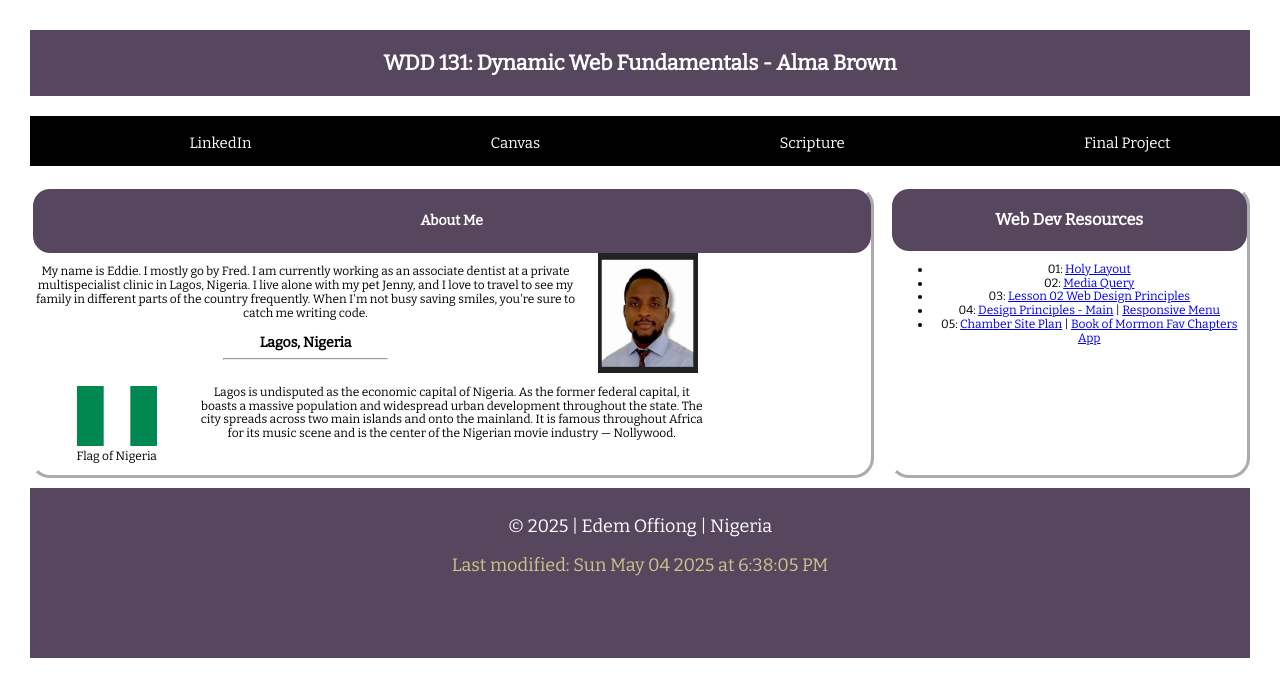
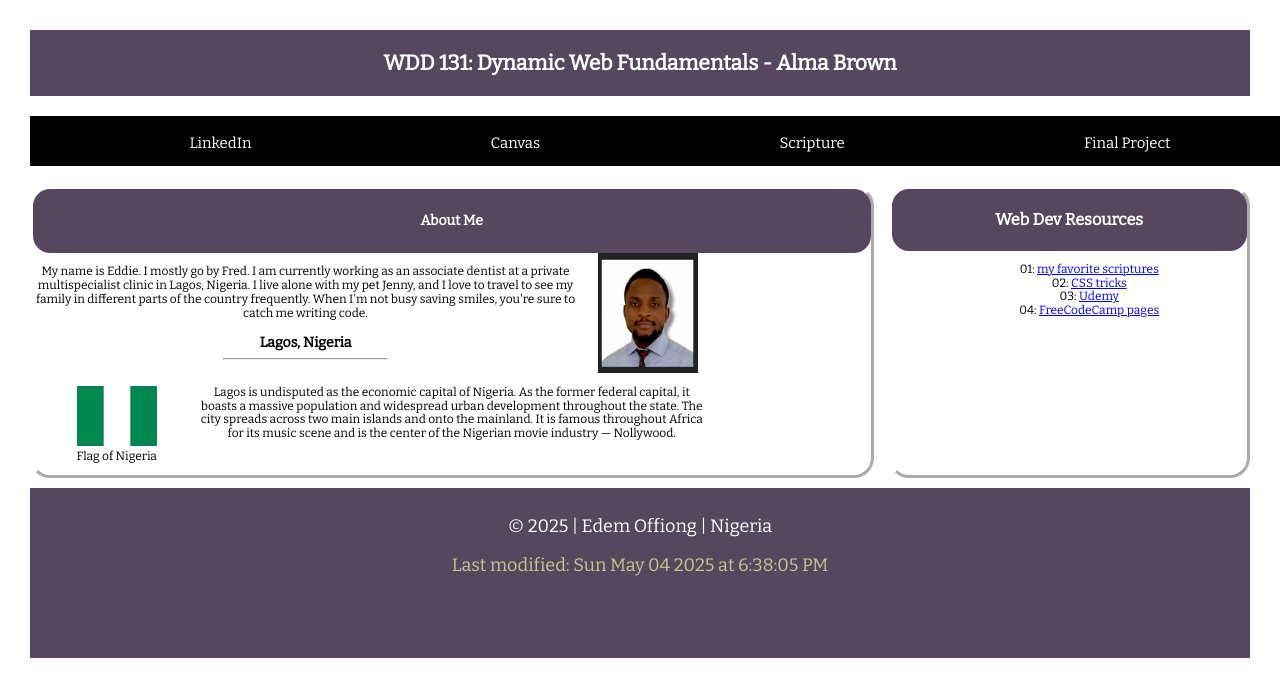
Before and after one commit to Offizil/wdd131, a plain HTML site: page index.html in a window 1280 px wide. Drawn offline with nearby package versions, Linux system fonts and the light colour scheme.

Commit message:
updated css

```diff
--- a/index.html
+++ b/index.html
@@ -74,15 +74,10 @@
 
             <div id="wdr_content">
                 <ul>
-                    <li>01: <a href="index.html">Holy Layout</a></li>
-                    <li>02: <a href="lesson02/media-query.html">Media Query</a></li>
-                    <li>03: <a href="lesson02/design.html">Lesson 02 Web Design Principles</a></li>
-                    <li>04: <a href="lesson02/design-principles.html">Design Principles - Main</a> |
-                             <a href="https://codepen.io/Offizil/pen/zYbamdE">Responsive Menu</a>
-                    </li>
-                    <li>05: <a href="lesson03/chamber-site-plan.html">Chamber Site Plan</a> |
-                             <a href="lesson05/bom.html">Book of Mormon Fav Chapters App</a>
-                    </li>
+                    <li>01: <a href="index.html">my favorite scriptures</a></li>
+                    <li>02: <a href="lesson02/media-query.html">CSS tricks</a></li>
+                    <li>03: <a href="lesson02/design.html">Udemy</a></li>
+                    <li>04: <a href="lesson02/design-principles.html">FreeCodeCamp pages</a></li>
                 </ul>
             </div>
         </section>
--- a/styles/base.css
+++ b/styles/base.css
@@ -64,6 +64,7 @@ main {
     border-radius: 20px;
     border-color: #ffffff;
     margin-bottom: 10px;
+    list-style: none;
 }
 
 .ab_me_banner{
@@ -119,6 +120,10 @@ hr {
     Height: 120px;
 }
 
+#wdr_content li {
+    list-style: none;
+}
+
 
 
 
```
